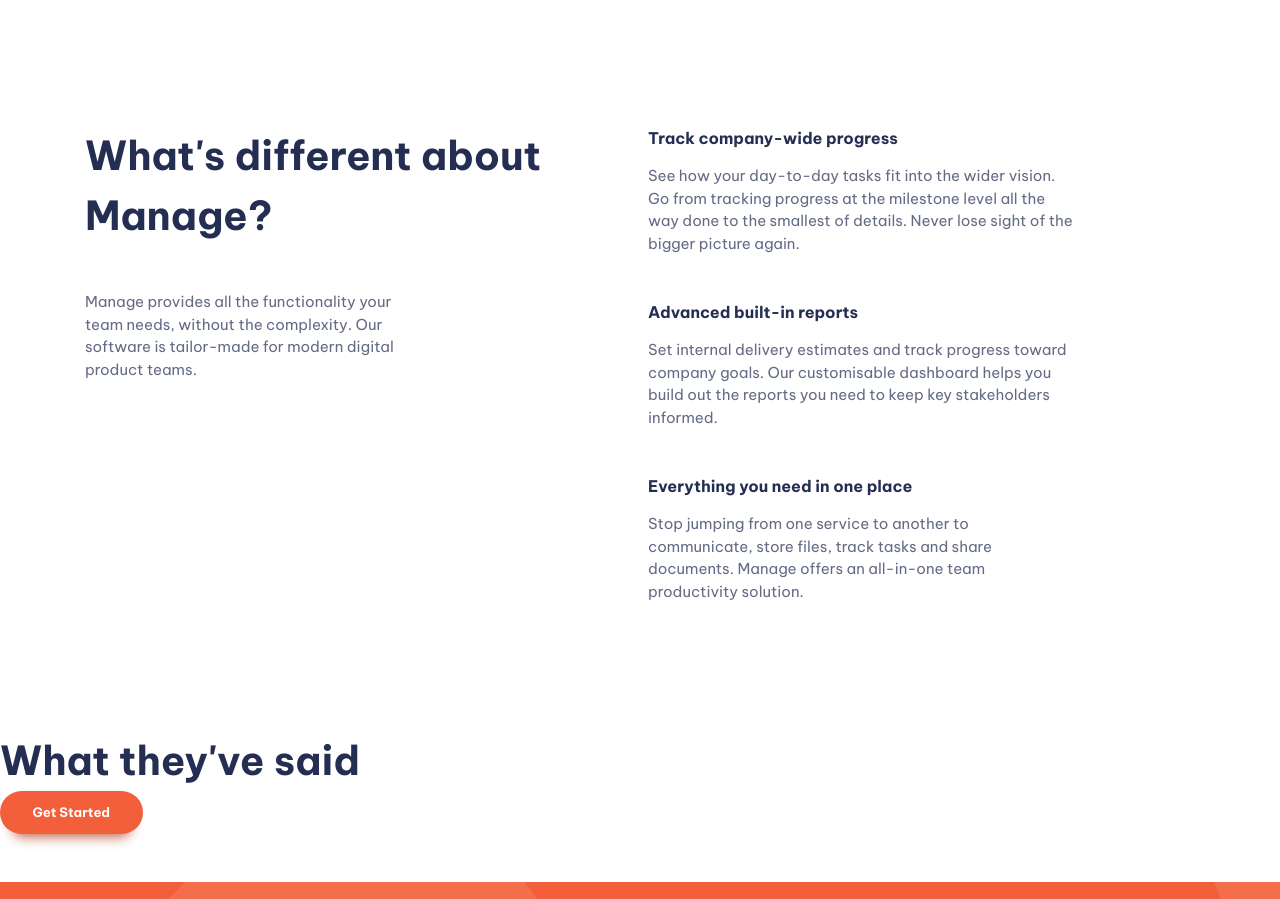
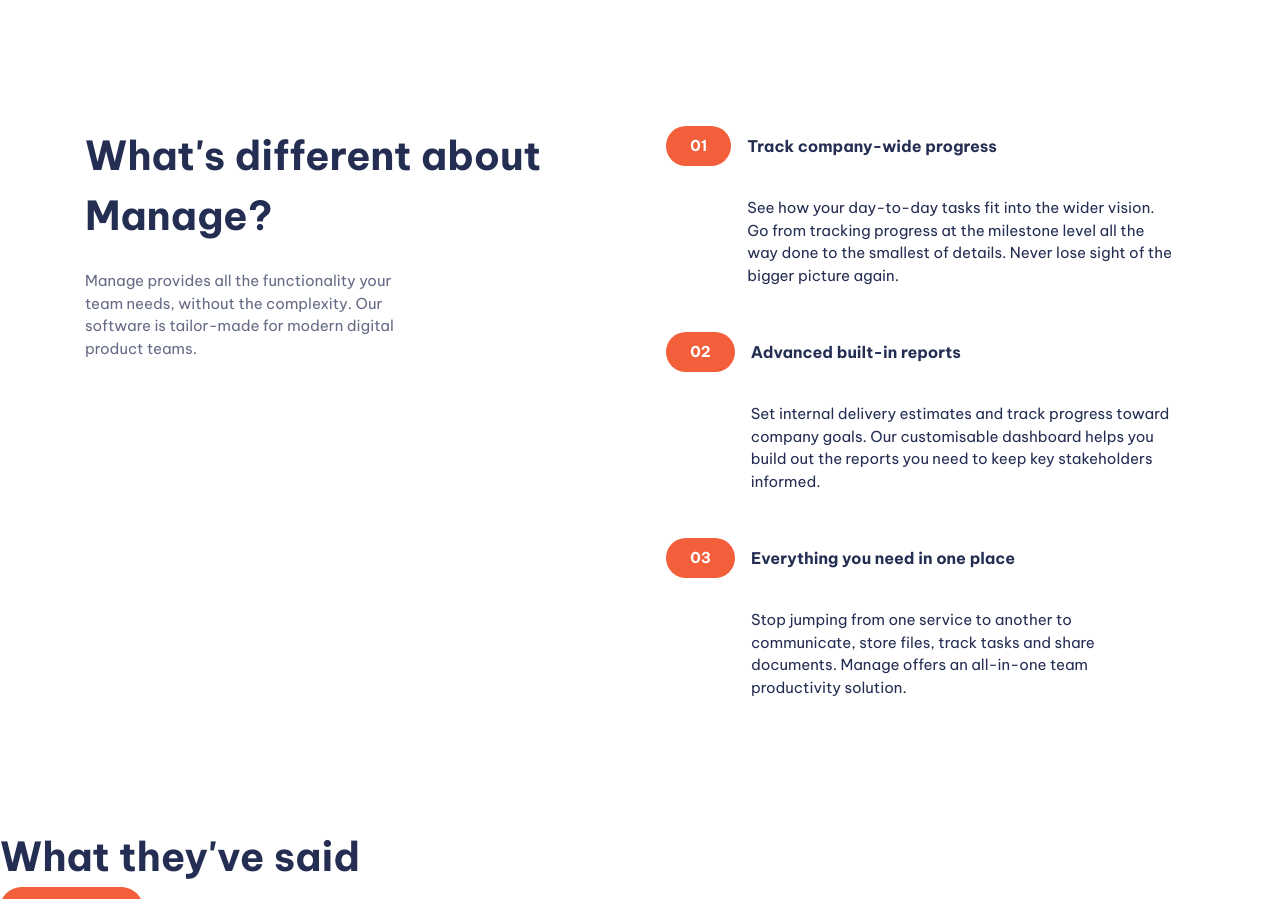
Before and after one commit to cowboycrackie/frontend-mentor_manage-landing-page, a website built with Vite: page index.html in a window 1280 px wide. Shown: the part 700-1599 px from the top of the page. Built offline with nearby package versions, Linux system fonts and the light colour scheme.

Commit message:
numbered list

```diff
--- a/index.html
+++ b/index.html
@@ -60,7 +60,7 @@
       <section class="padding-block-900">
         <div class="container">
           <div class="even-columns">
-            <div class="flow">
+            <div class="text-center-sm-only margin-bottom-700 | flow" style="--flow-spacer: 1.5rem">
               <h2 class="fs-secondary-heading fw-bold">What's different about Manage?</h2>
               <p>
                 Manage provides all the functionality your team needs, without
@@ -72,8 +72,8 @@
               <ul role="list" class="numbered-items | flow">
                 <li>
                   <div class="flow" style="--flow-spacer: 1em">
-                    <h3 class="fs-600 fw-bold">Track company-wide progress</h3>
-                    <p data-width="wide">
+                    <h3 class="numbered-items__title | fs-600 fw-bold">Track company-wide progress</h3>
+                    <p class="numbered-items__body" data-width="wide">
                       See how your day-to-day tasks fit into the wider vision. Go from
                       tracking progress at the milestone level all the way done to the
                       smallest of details. Never lose sight of the bigger picture again.
@@ -82,8 +82,8 @@
                 </li>
                 <li>
                   <div class="flow" style="--flow-spacer: 1em">
-                    <h3 class="fs-600 fw-bold">Advanced built-in reports</h3>
-                    <p data-width="wide">
+                    <h3 class="numbered-items__title | fs-600 fw-bold">Advanced built-in reports</h3>
+                    <p class="numbered-items__body" data-width="wide">
                       Set internal delivery estimates and track progress toward company
                       goals. Our customisable dashboard helps you build out the reports
                       you need to keep key stakeholders informed.
@@ -93,8 +93,8 @@
                 </li>
                 <li>
                   <div class="flow" style="--flow-spacer: 1em">
-                    <h3 class="fs-600 fw-bold">Everything you need in one place</h3>
-                    <p data-width="wide">
+                    <h3 class="numbered-items__title | fs-600 fw-bold">Everything you need in one place</h3>
+                    <p class="numbered-items__body" data-width="wide">
                       Stop jumping from one service to another to communicate, store files,
                       track tasks and share documents. Manage offers an all-in-one team
                       productivity solution.
--- a/style.css
+++ b/style.css
@@ -388,6 +388,76 @@
   }
 }
 
+/* numbered items */
+
+.numbered-items {
+  counter-reset: count;
+  margin-inline: auto;
+  width: fit-content;
+}
+
+.numbered-items li {
+  counter-increment: count;
+}
+
+.numbered-items div {
+  display: grid;
+  position: relative;
+  grid-template-columns: min-content 1fr;
+  align-items: center;
+  gap: var(--size-400);
+}
+
+.numbered-items__title {
+  grid-row: 1 / 2;
+  grid-column: 2 / 3;
+  line-height: 1;
+}
+
+.numbered-items div::before,
+.numbered-items div::after {
+  height: 40px;
+}
+
+.numbered-items div::before {
+  content: "0" counter(count);
+  display: flex;
+  align-items: center;
+  font-weight: var(--fw-bold);
+  color: var(--clr-neutral-100);
+  background: var(--clr-accent-400);
+  padding: 0 var(--size-500);
+  height: 40px;
+  border-radius: 100vw;
+  grid-row: 1 / 2;
+  grid-column: 1 / 2;
+}
+
+@media (max-width: 35em) {
+  .numbered-items div::after {
+    --bg: var(--clr-accent-100);
+    content: '';
+    display: block;
+    inset: 0;
+    z-index: -1;
+    border-radius: 100vw;
+    grid-column: 1 / -1;
+    grid-row: 1 / 2;
+    background: var(--bg);
+    box-shadow: 5rem 0 0 var(--bg);
+  }
+}
+
+.numbered-items__body {
+  grid-column: 1 / -1;
+}
+
+@media (min-width: 35em) {
+  .numbered-items__body {
+    grid-column: 2 / -1;
+  }
+}
+
 /* utility classes */
 
 .visually-hidden {
@@ -495,6 +565,10 @@
   padding-block: var(--size-700);
 }
 
+.margin-bottom-700 {
+  margin-block-end: var(--size-700);
+}
+
 .display-sm-none {
   display: none;
 }
@@ -542,3 +616,21 @@
 :is(.flow :not(:first-child)) {
   margin-top: var(--flow-spacer, 3em);
 }
+
+.text-center {
+  text-align: center;
+}
+
+.text-center p {
+  margin-inline: auo;
+}
+
+@media (max-width: 50em) {
+  .text-center-sm-only {
+    text-align: center;
+  }
+
+  .text-center-sm-only p {
+    margin-inline: auto;
+  }
+}
```
